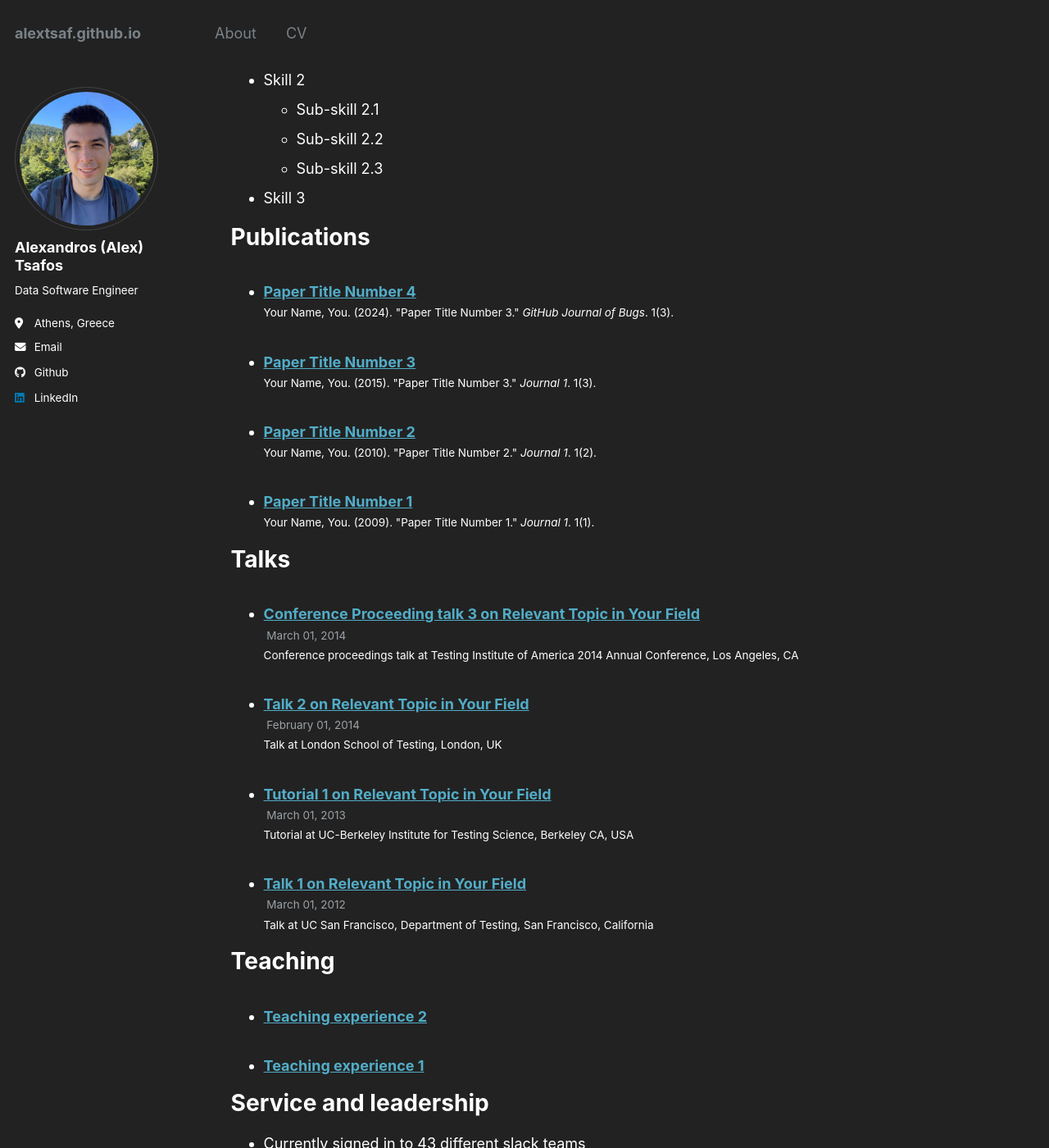
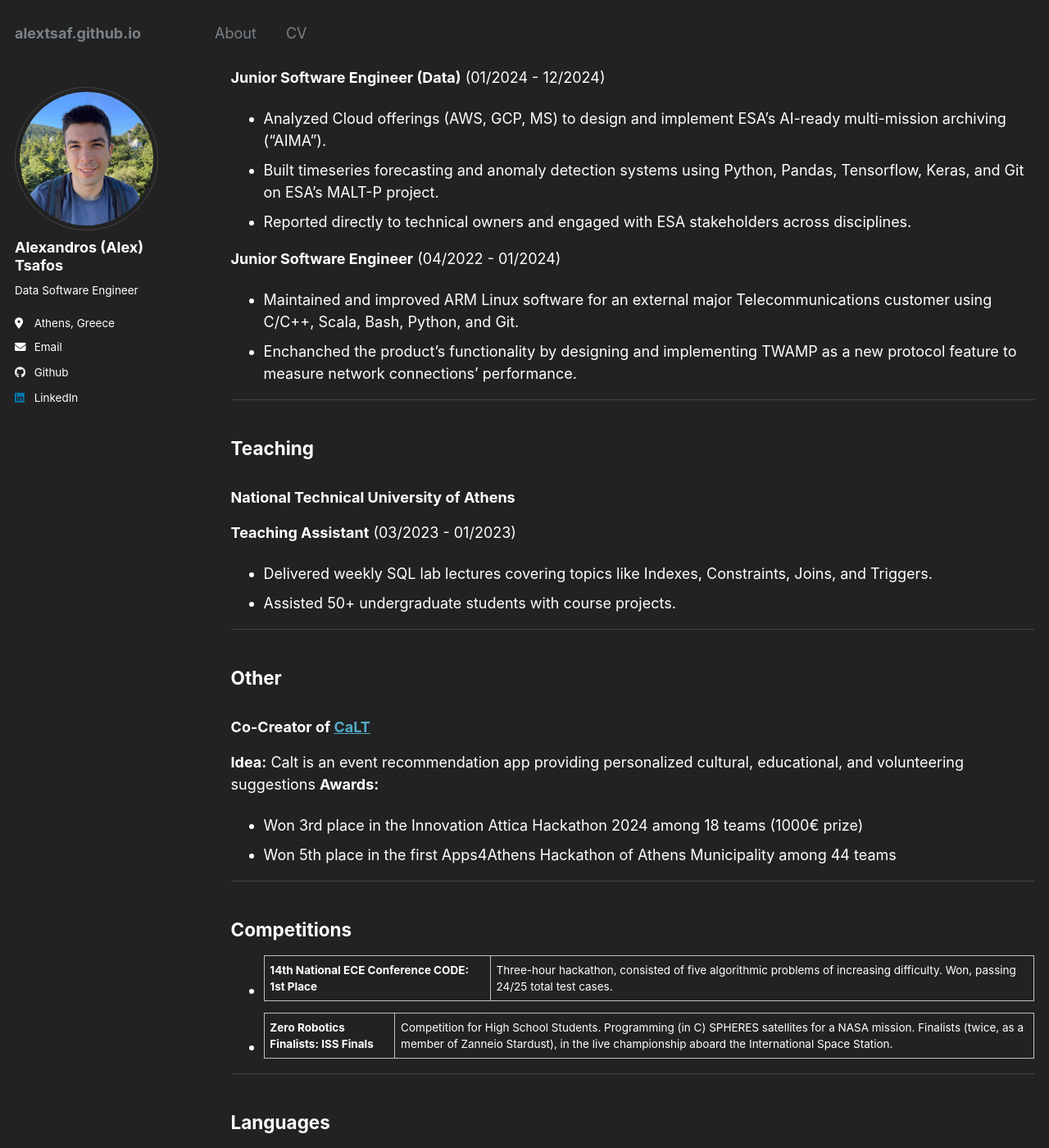
Before and after one commit to alextsaf/alextsaf.github.io, a Jekyll site: the page built from _pages/cv.md, in a window 1280 px wide and 1400 px high, scrolled down 814 px. Shown: the whole window at 82% size. Built offline with Jekyll 4.4.1, drawn with Linux system fonts in a browser that asks for light colours; some of the changed text lies outside the part shown.

Commit message:
added cv in MD

```diff
--- a/_data/navigation.yml
+++ b/_data/navigation.yml
@@ -24,7 +24,7 @@ main:
     url: /
 
   - title: "CV"
-    url: /files/Alex_Tsafos_CV.pdf
+    url: /cv/
 
   # - title: "Guide"
   #   url: /markdown/
--- a/_pages/cv.md
+++ b/_pages/cv.md
@@ -5,42 +5,74 @@ permalink: /cv/
 author_profile: true
 redirect_from:
   - /resume
+  - /resume.html
+classes:
+  - dark-theme
 ---
 
 {% include base_path %}
 
-Education
-======
-* Ph.D in Version Control Theory, GitHub University, 2018 (expected)
-* M.S. in Jekyll, GitHub University, 2014
-* B.S. in GitHub, GitHub University, 2012
+## Education
 
-Work experience
-======
-* Spring 2024: Academic Pages Collaborator
-  * Github University
-  * Duties includes: Updates and improvements to template
-  * Supervisor: The Users
+### National Technical University of Athens
+**MEng in Electrical & Computer Engineering** (09/2018 - 11/2023)
+Athens, Attiki, Greece
+- 5-year Diploma, 300 ECTS
+- **GPA:** 8.10/10.00
+- **[Thesis](https://github.com/alextsaf/Thesis-NTUA):** Multivariate Computational Load Timeseries Prediction & Resource Provisioning with Machine Learning.
 
-* Fall 2015: Research Assistant
-  * Github University
-  * Duties included: Merging pull requests
-  * Supervisor: Professor Hub
+---
 
-* Summer 2015: Research Assistant
-  * Github University
-  * Duties included: Tagging issues
-  * Supervisor: Professor Git
+## Experience
 
-Skills
-======
-* Skill 1
-* Skill 2
-  * Sub-skill 2.1
-  * Sub-skill 2.2
-  * Sub-skill 2.3
-* Skill 3
+### Information Management Unit, NTUA
+**Research Assistant** (11/2023 - Present)
+- Conducting research for the EU-funded "SWARMCHESTRATE" project, focusing on Swarm-based orchestration in the Cloud-to-Edge continuum.
+- Extended EMS (Complex Event Management System) for Swarm Computing systems using Java, Oasis TOSCA, Docker, and Kubernetes.
 
+### Software Competitiveness International S.A.
+**Junior Software Engineer (Data)** (01/2024 - 12/2024)
+- Analyzed Cloud offerings (AWS, GCP, MS) to design and implement ESA's AI-ready multi-mission archiving ("AIMA").
+- Built timeseries forecasting and anomaly detection systems using Python, Pandas, Tensorflow, Keras, and Git on ESA's MALT-P project.
+- Reported directly to technical owners and engaged with ESA stakeholders across disciplines.
+
+**Junior Software Engineer** (04/2022 - 01/2024)
+- Maintained and improved ARM Linux software for an external major Telecommunications customer using C/C++, Scala, Bash, Python, and Git.
+- Enchanched the product's functionality by designing and implementing TWAMP as a new protocol feature to measure network connections' performance.
+
+
+---
+
+## Teaching
+
+### National Technical University of Athens
+**Teaching Assistant** (03/2023 - 01/2023)
+- Delivered weekly SQL lab lectures covering topics like Indexes, Constraints, Joins, and Triggers.
+- Assisted 50+ undergraduate students with course projects.
+
+---
+
+## Other
+
+### Co-Creator of [CaLT](https://www.calt.gr)
+**Idea:** Calt is an event recommendation app providing personalized cultural, educational, and volunteering suggestions
+**Awards:**
+- Won 3rd place in the Innovation Attica Hackathon 2024 among 18 teams (1000€ prize)
+- Won 5th place in the first Apps4Athens Hackathon of Athens Municipality among 44 teams
+
+---
+
+## Competitions
+- **14th National ECE Conference CODE: 1st Place** | Three-hour hackathon, consisted of five algorithmic problems of increasing difficulty. Won, passing 24/25 total test cases.
+- **Zero Robotics Finalists: ISS Finals** | Competition for High School Students. Programming (in C) SPHERES satellites for a NASA mission. Finalists (twice, as a member of Zanneio Stardust), in the live championship aboard the International Space Station.
+
+
+---
+
+## Languages
+Greek (Native), English (Fluent), German (Basic)
+
+<!--
 Publications
 ======
   <ul>{% for post in site.publications reversed %}
@@ -61,4 +93,4 @@ Teaching
 
 Service and leadership
 ======
-* Currently signed in to 43 different slack teams
+* Currently signed in to 43 different slack teams -->
```
